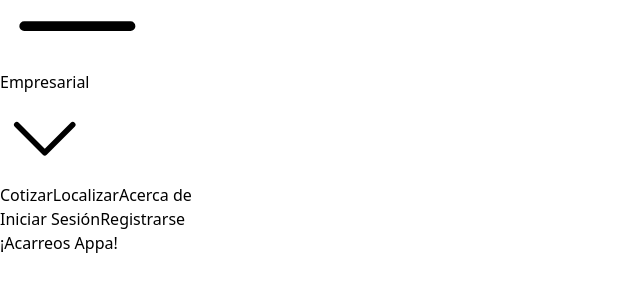
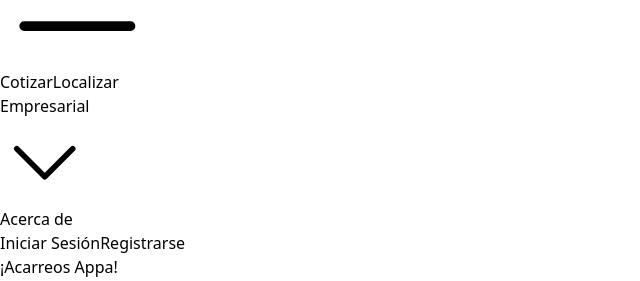
Before and after one commit to sebasnop/acarreos-test, a React (Vite) app: page / in a window 1280 px wide. Shown: the part 433-714 px from the top of the page, without its empty margins (0-640 px from the left). Built offline with nearby package versions, Linux system fonts and the light colour scheme.

Commit message:
feat: Updating nav elements of desktop header.

```diff
--- a/src/components/LandingHeader.tsx
+++ b/src/components/LandingHeader.tsx
@@ -1,8 +1,8 @@
 import { useState } from 'react'
 
 import type { PageInterface } from 'src/interfaces/interfaces'
-import DesktopLandingHeader from './DesktopLandingHeader'
-import MobileLandingHeader from './MobileLandingHeader'
+import DesktopLandingHeader from './header/DesktopLandingHeader'
+import MobileLandingHeader from './header/MobileLandingHeader'
 
 const pages: PageInterface[] = [
   { name: 'Cotizar', href: '/price-quote' },
@@ -10,13 +10,19 @@
   { name: 'Acerca de', href: '/about' },
 ]
 
-/*
-  { name: 'Negocio', href: '/enterprise' },
-  { name: 'Transportista', href: '/carrier' },
- */
-
 const home: PageInterface = { name: 'Acarreos Appa', href: '/' }
 const logIn: PageInterface = { name: 'Iniciar Sesión', href: '/log-in' }
+
+const navRoutes: { [id: string]: PageInterface } = {
+  'home': { name: 'Acarreos Appa', href: '/' },
+  'price': { name: 'Cotizar', href: '/price-quote' },
+  'locate': { name: 'Localizar', href: '/' },
+  'enterprise': { name: 'Negocio', href: '/enterprise-login' },
+  'carrier': { name: 'Transportista', href: '/carrier-login' },
+  'about': { name: 'Acerca de', href: '/about' },
+  'login': { name: 'Iniciar Sesión', href: '/login' },
+  'signup': { name: 'Registrarse', href: '/signup' },
+}
 
 export default function LandingHeader() {
   const [mobileMenuOpen, setMobileMenuOpen] = useState(false)
@@ -26,9 +32,7 @@
 
       <DesktopLandingHeader
         setMobileMenuOpen={setMobileMenuOpen}
-        home={home}
-        login={logIn}
-        pages={pages}
+        routes={navRoutes}
       />
 
       <MobileLandingHeader
--- a/src/components/DesktopLandingHeader.tsx
+++ b/src/components/header/DesktopLandingHeader.tsx
@@ -14,24 +14,30 @@
 
 interface Props {
   setMobileMenuOpen: React.Dispatch<React.SetStateAction<boolean>>;
-  pages: PageInterface[];
-  home: PageInterface;
-  login: PageInterface;
+  routes: Record<string, PageInterface>;
 }
 
-const products = [
-  { name: 'Negocio', description: 'Ingresa al portal empresarial', href: '#', icon: ChartPieIcon },
-  { name: 'Transportista', description: 'Actualiza el seguimiento de tus servicios', href: '#', icon: CursorArrowRaysIcon }
-]
+export default function DesktopLandingHeader({ setMobileMenuOpen, routes }: Props) {
 
-export default function DesktopLandingHeader({ setMobileMenuOpen, pages, home, login }: Props) {
+  const businessRoutes = [
+    {
+      name: routes.enterprise.name,
+      description: 'Ingresa al portal empresarial',
+      href: routes.enterprise.href, icon: ChartPieIcon
+    },
+    {
+      name: routes.carrier.name,
+      description: 'Actualiza el seguimiento de tus servicios',
+      href: routes.carrier.href, icon: CursorArrowRaysIcon
+    }
+  ]
 
   return (
     <nav aria-label="Global" className="mx-auto flex max-w-7xl items-center justify-between p-6 lg:px-8">
       <div className="flex lg:flex-1">
-        <a href={home.href} className="-m-1.5 p-1.5">
-          <span className="sr-only">{home.name}</span>
-          <img alt={'Logo de ' + home.name}
+        <a href={routes.home.href} className="-m-1.5 p-1.5">
+          <span className="sr-only">{routes.home.name}</span>
+          <img alt={'Logo de ' + routes.home.name}
             src="https://tailwindui.com/img/logos/mark.svg?color=indigo&shade=600"
             className="h-8 w-auto" />
         </a>
@@ -48,19 +54,29 @@
       </div>
       <PopoverGroup className="hidden lg:flex lg:gap-x-12">
 
+        <a href={routes.price.href} className="text-sm font-semibold leading-6 text-gray-900 hover:text-indigo-600">
+          {routes.price.name}
+        </a>
+
+        <a href={routes.locate.href} className="text-sm font-semibold leading-6 text-gray-900 hover:text-indigo-600">
+          {routes.locate.name}
+        </a>
 
         <Popover className="relative">
-          <PopoverButton className="flex items-center gap-x-1 text-sm font-semibold leading-6 text-gray-900 focus-visible:outline-none hover:text-indigo-600">
+          <PopoverButton className="flex items-center gap-x-1 text-sm font-semibold leading-6 text-gray-900
+          focus-visible:outline-none hover:text-indigo-600">
             Empresarial
             <ChevronDownIcon aria-hidden="true" className="h-5 w-5 flex-none text-gray-400" />
           </PopoverButton>
 
           <PopoverPanel
             transition
-            className="absolute -left-8 top-full z-10 mt-3 w-screen max-w-md overflow-hidden rounded-3xl bg-white shadow-lg ring-1 ring-gray-900/5 transition data-[closed]:translate-y-1 data-[closed]:opacity-0 data-[enter]:duration-200 data-[leave]:duration-150 data-[enter]:ease-out data-[leave]:ease-in"
+            className="absolute -left-8 top-full z-10 mt-3 w-screen max-w-sm overflow-hidden rounded-3xl
+            bg-white shadow-lg ring-1 ring-gray-900/5 transition data-[closed]:translate-y-1 data-[closed]:opacity-0
+            data-[enter]:duration-200 data-[leave]:duration-150 data-[enter]:ease-out data-[leave]:ease-in"
           >
             <div className="p-4">
-              {products.map((item) => (
+              {businessRoutes.map((item) => (
                 <div
                   key={item.name}
                   className="group relative flex items-center gap-x-6 rounded-lg p-4 text-sm leading-6 hover:bg-gray-50"
@@ -80,24 +96,26 @@
             </div>
           </PopoverPanel>
         </Popover>
-        {
-          pages.map((page) =>
-            <a key={page.href} href={page.href} className="text-sm font-semibold leading-6 text-gray-900 hover:text-indigo-600">
-              {page.name}
-            </a>
-          )
-        }
+
+        <a href={routes.about.href} className="text-sm font-semibold leading-6 text-gray-900 hover:text-indigo-600">
+          {routes.about.name}
+        </a>
 
       </PopoverGroup>
+
       <div className="hidden lg:flex lg:flex-1 lg:justify-end lg:gap-x-6 lg:items-center">
-        <a href={login.href} className="text-sm font-semibold leading-6 text-gray-900 hover:text-indigo-600">
-          {login.name}
+
+        <a href={routes.login.href} className="text-sm font-semibold leading-6 text-gray-900 hover:text-indigo-600">
+          {routes.login.name}
         </a>
+
         <a
-          href="#"
-          className="rounded-md bg-indigo-600 px-3.5 py-2.5 text-sm font-semibold text-white shadow-sm hover:bg-indigo-500 focus-visible:outline focus-visible:outline-2 focus-visible:outline-offset-2 focus-visible:outline-indigo-600"
+          href={routes.signup.href}
+          className="rounded-md bg-indigo-600 px-3.5 py-2.5 text-sm font-semibold text-white shadow-sm
+          hover:bg-indigo-500 focus-visible:outline focus-visible:outline-2 focus-visible:outline-offset-2
+          focus-visible:outline-indigo-600"
         >
-          Registrarse
+          {routes.signup.name}
         </a>
       </div>
     </nav>
--- a/src/components/MobileLandingHeader.tsx
+++ b/src/components/header/MobileLandingHeader.tsx
@@ -1,7 +1,7 @@
 
 import { Dialog, DialogPanel } from '@headlessui/react';
 import { XMarkIcon } from '@heroicons/react/24/outline';
-import { PageInterface } from 'src/interfaces/interfaces';
+import type { PageInterface } from 'src/interfaces/interfaces';
 
 interface Props {
   setMobileMenuOpen: React.Dispatch<React.SetStateAction<boolean>>;
```
